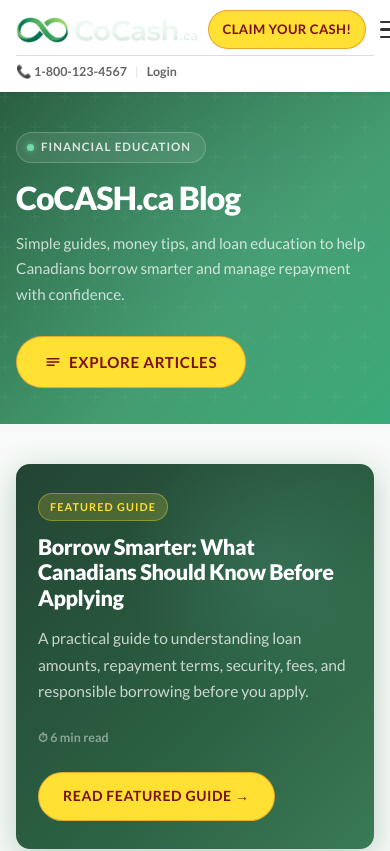
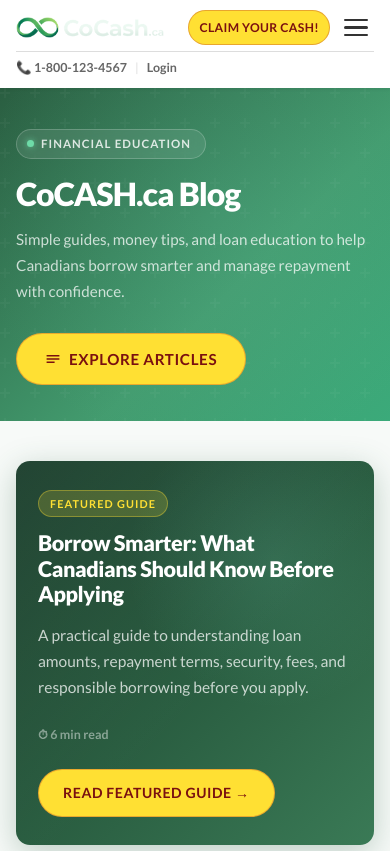
Before and after one commit to AEJAKV/COCASH-WEBSITE, a plain HTML site: page blog.html in a window 390 px wide. Shown: the top 851 px of the page. Drawn offline with Linux system fonts and the light colour scheme.

Commit message:
fix: update mobile logo styling and button padding for better responsiveness across multiple pages

```diff
--- a/blog.html
+++ b/blog.html
@@ -760,7 +760,9 @@ footer .logo .logo-text span { color: var(--color-accent); }
 }
 @media (max-width: 767px) {
   .logo-text { display: none; }
-  .logo-img { height: 26px; }
+    .logo-img { height: auto; max-height: 26px; max-width: 38vw; width: auto; }
+  .mobile-header-top .logo { flex-shrink: 1; min-width: 0; }
+  .btn-mobile-cta { padding: 7px 10px; font-size: 0.76rem; }
   .nav-inner { display: none; }
   .mobile-header-bar { display: block; }
   .blog-hero { padding: 40px 0 36px; }
```
Also changed, not shown: coming-soon.html (+3 -1 lines), faq.html (+3 -1 lines), index.html (+3 -1 lines), privacy-policy.html (+3 -1 lines), terms-of-service.html (+3 -1 lines).
